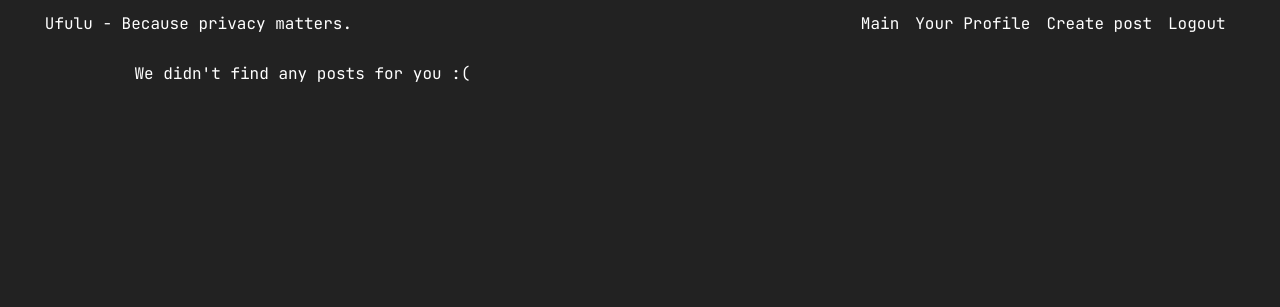
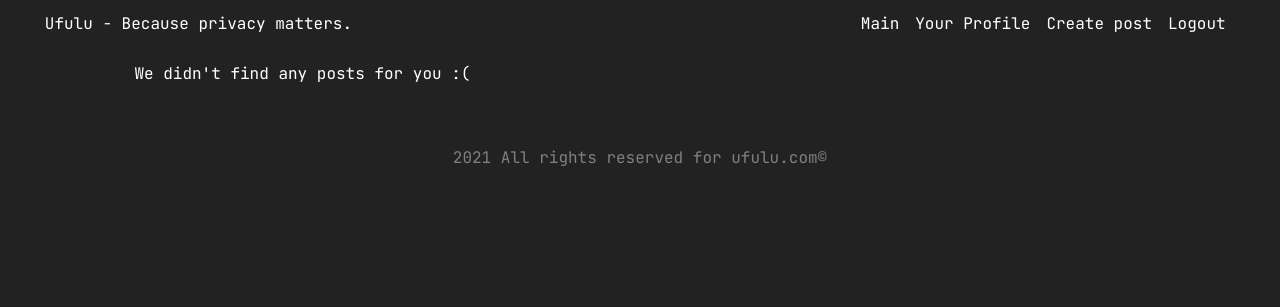
Before and after one commit to asc3rr/ufulu, a PHP site: page / in a window 1280 px wide. Shown: the top 307 px of the page. Run offline with PHP 8.4, Linux system fonts and the light colour scheme; the visitor is signed in with stand-in values (Sample User, id 1); data that the repository does not hold is empty.

Commit message:
added footer

```diff
--- a/css/sections.css
+++ b/css/sections.css
@@ -1,8 +1,22 @@
 main{
     margin-top: 5%;
+    margin-bottom: 5%;
 
     width: 80%;
 
     margin-right: auto;
     margin-left: auto;
 }
+footer{
+    margin-top: 5%;
+    margin-bottom: 5%;
+
+    width: 80%;
+
+    margin-right: auto;
+    margin-left: auto;
+
+    text-align: center;
+
+    color: gray;
+}
--- a/index.php
+++ b/index.php
@@ -105,5 +105,8 @@
             }
         ?>
     </main>
+    <footer>
+        <?php echo date("Y"); ?> All rights reserved for ufulu.com&copy
+    </footer>
 </body>
 </html>
--- a/post/create/index.php
+++ b/post/create/index.php
@@ -43,5 +43,8 @@
             <input type="submit" value="Create post">
         </form>
     </main>
+    <footer>
+        <?php echo date("Y"); ?> All rights reserved for ufulu.com&copy
+    </footer>
 </body>
 </html>
--- a/post/view/index.php
+++ b/post/view/index.php
@@ -129,6 +129,9 @@
             </div>
         </div>
     </main>
+    <footer>
+        <?php echo date("Y"); ?> All rights reserved for ufulu.com&copy
+    </footer>
 </body>
 </html>
 <?php
--- a/user/management/index.php
+++ b/user/management/index.php
@@ -59,5 +59,8 @@
             <input type="submit" value="Change password">
         </form>
     </main>
+    <footer>
+        <?php echo date("Y"); ?> All rights reserved for ufulu.com&copy
+    </footer>
 </body>
 </html>
```
